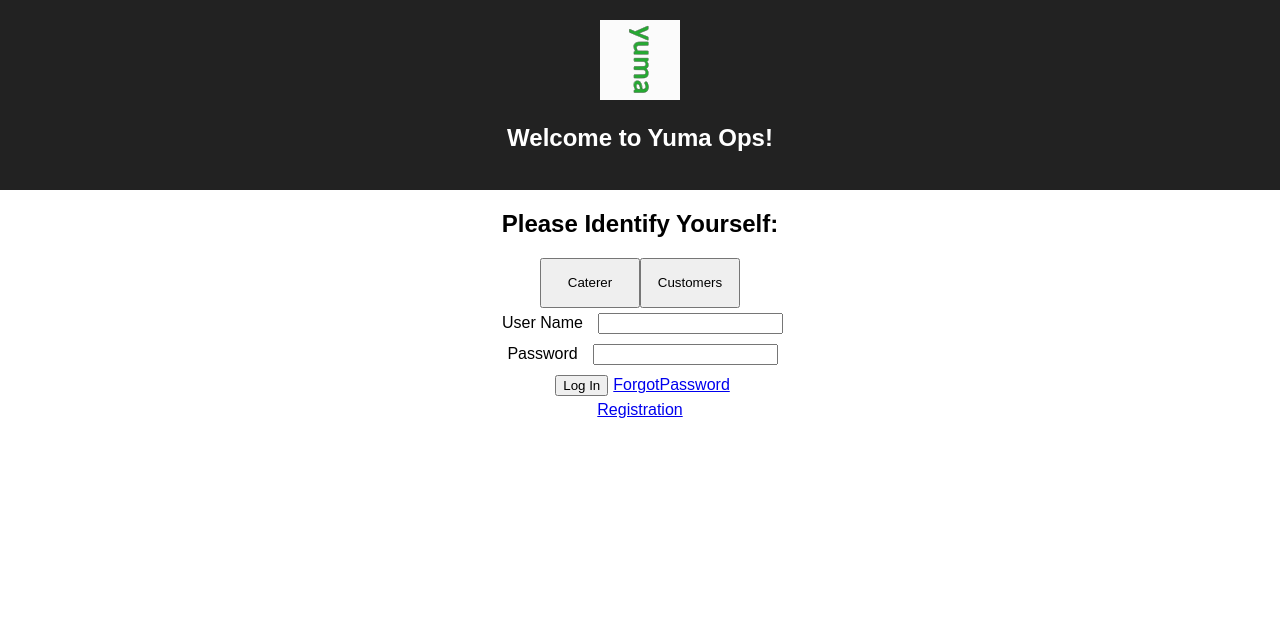
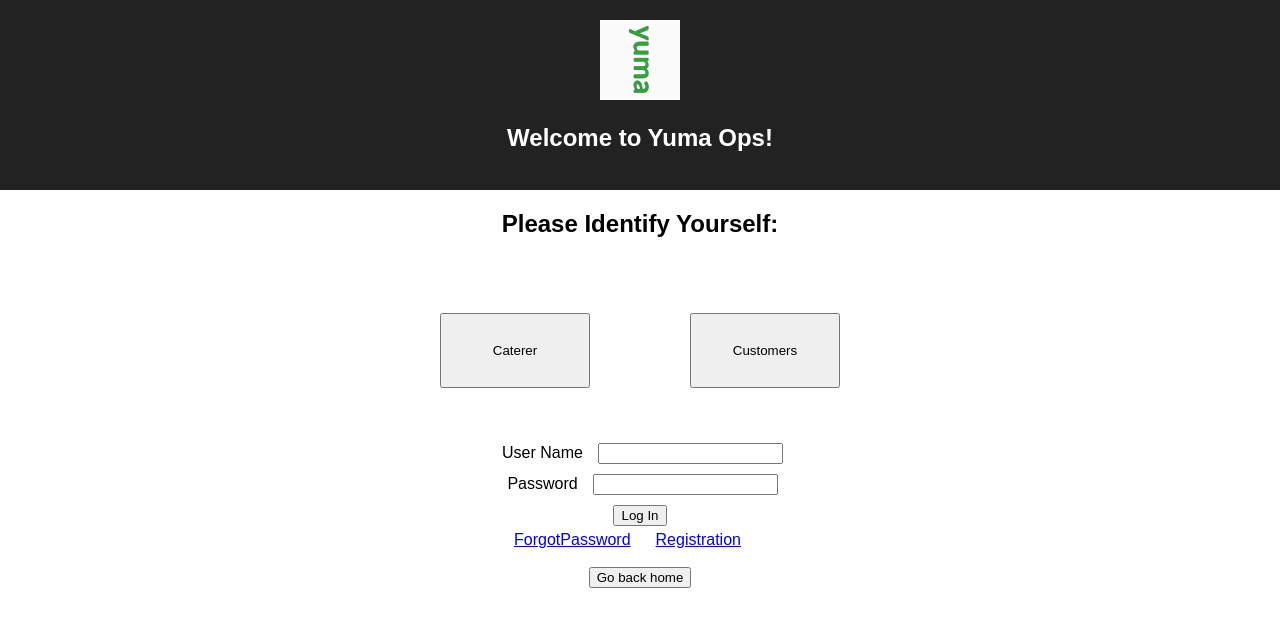
Before and after one commit to faisalhabibgit/Yuma, a React (Create React App) app in the folder frontend/: page /LoginCaterer in a window 1280 px wide. Shown: the top 626 px of the page. Built offline with nearby package versions, Linux system fonts and the light colour scheme.

Commit message:
Add simple return home button for CatererLogin, style page

```diff
--- a/frontend/src/App.js
+++ b/frontend/src/App.js
@@ -33,7 +33,8 @@ class App extends Component {
                 Please Identify Yourself:
               </h2>
 
-              <Link to="/LoginCaterer">
+              <div className="originInterface">
+                <Link to="/LoginCaterer">
                 <button className="buttonSize" type="button">
                   Caterer
                 </button>
@@ -43,9 +44,10 @@ class App extends Component {
                   Customers
                 </button>
               </Link>
-
-              <Route exact path="/LoginCaterer" component={LoginCaterer} />
-
+                <Route exact path="/ForgotPassword" component={ForgotPassword} />
+                <Route exact path="/Registration" component={Registration} />
+                <Route exact path="/LoginCaterer" component={LoginCaterer} />
+              </div>
             </center>
 
 
--- a/frontend/src/LoginCaterer.js
+++ b/frontend/src/LoginCaterer.js
@@ -66,19 +66,26 @@ class LoginCaterer extends Component {
           <label>User Name</label>
           <input type="text" data-test="username" value={this.state.username} onChange={this.handleUserChange} />
 
-          <br />
+          <br/>
 
           <label>Password</label>
           <input type="password" data-test="password" value={this.state.password} onChange={this.handlePassChange} />
 
-          <br />
+          <br/>
           <input type="submit" value="Log In" data-test="submit" />
+          <br/>
+          <Link to="/ForgotPassword">ForgotPassword</Link>
 
-          <Link to="/ForgotPassword">ForgotPassword</Link>
-          <br></br>
+          <Link style={{ margin:25}} to="/Registration">Registration</Link>
+          <Route exact path="/Registration" component={Registration} />
 
-          <Link to="/Registration">Registration</Link>
-          <Route exact path="/Registration" component={Registration} />
+          <br/>
+          <br/>
+          <Link to="/App">
+            <button type="button">
+              Go back home
+            </button>
+          </Link>
 
         </form>
       </div>
--- a/frontend/src/index.css
+++ b/frontend/src/index.css
@@ -23,6 +23,11 @@ input {
 }
 
 .buttonSize{
-	height:50px;
-	width:100px;
+	height:75px;
+	width:150px;
+	margin: 50px;
 }
+
+.originInterface{
+	margin-top:25px;
+}
```
